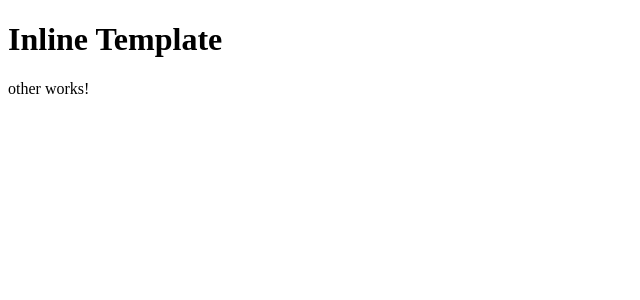
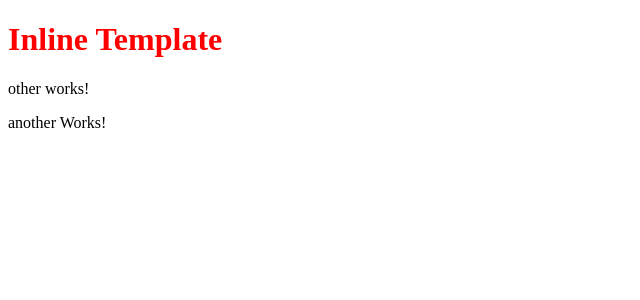
Before and after one commit to m-richard/first-angular-app, an Angular app: page / in a window 1280 px wide. Shown: the top 300 px of the page, without its empty margins (0-640 px from the left). Built offline with nearby package versions, Linux system fonts and the light colour scheme.

Commit message:
styled h1 tag in main component

```diff
--- a/src/app/app.component.css
+++ b/src/app/app.component.css
@@ -0,0 +1,3 @@
+h1 {
+  color: red;
+}
--- a/src/app/app.component.ts
+++ b/src/app/app.component.ts
@@ -5,6 +5,7 @@ import { Component } from '@angular/core';
   template: `
     <h1>Inline Template</h1>
     <fa-other></fa-other>
+    <fa-another><fa-another>
   `,
   styleUrls: ['./app.component.css']
 })
--- a/src/app/app.module.ts
+++ b/src/app/app.module.ts
@@ -5,11 +5,13 @@ import { HttpModule } from '@angular/http';
 
 import { AppComponent } from './app.component';
 import { OtherComponent } from './other/other.component';
+import { AnotherComponent } from './other/another.component';
 
 @NgModule({
   declarations: [
     AppComponent,
-    OtherComponent
+    OtherComponent,
+    AnotherComponent
   ],
   imports: [
     BrowserModule,
```
